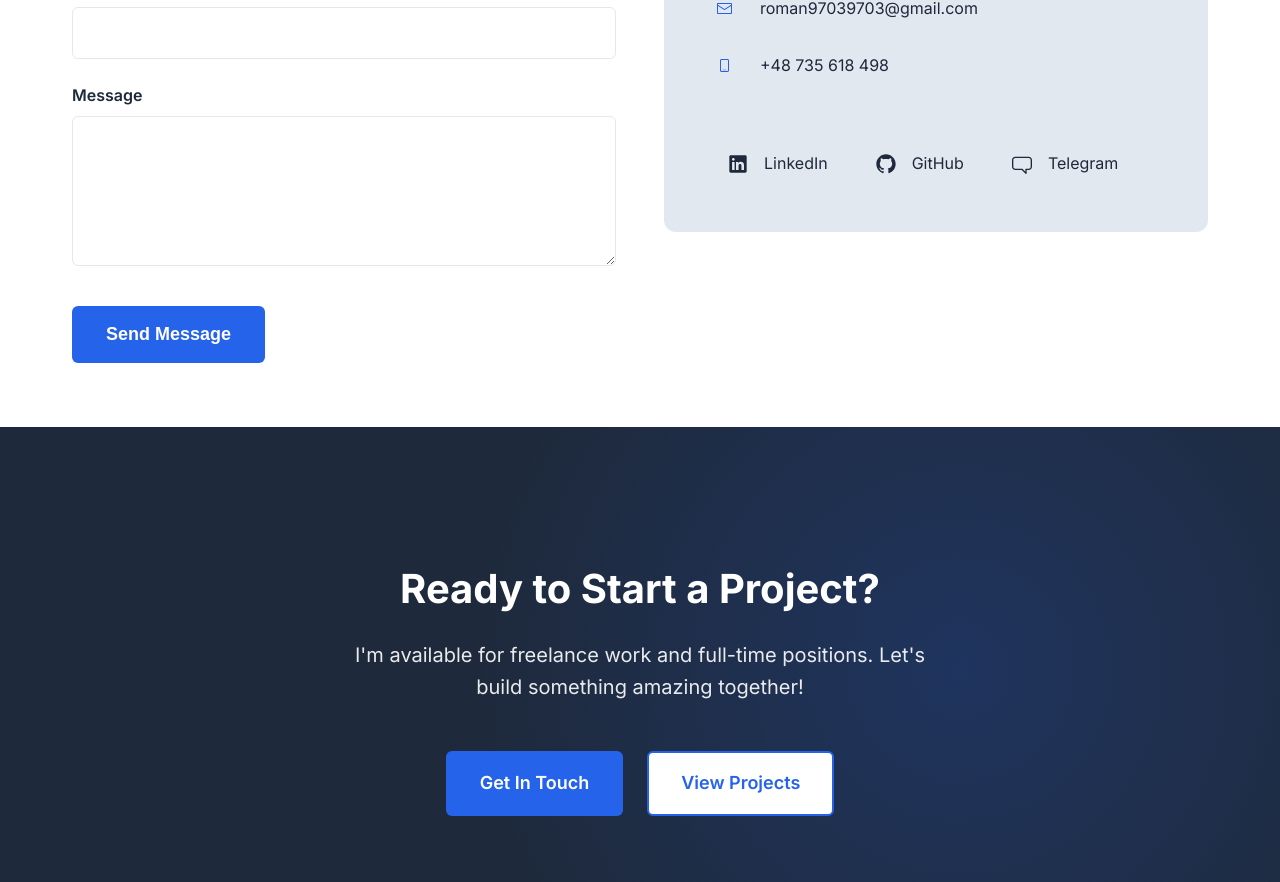
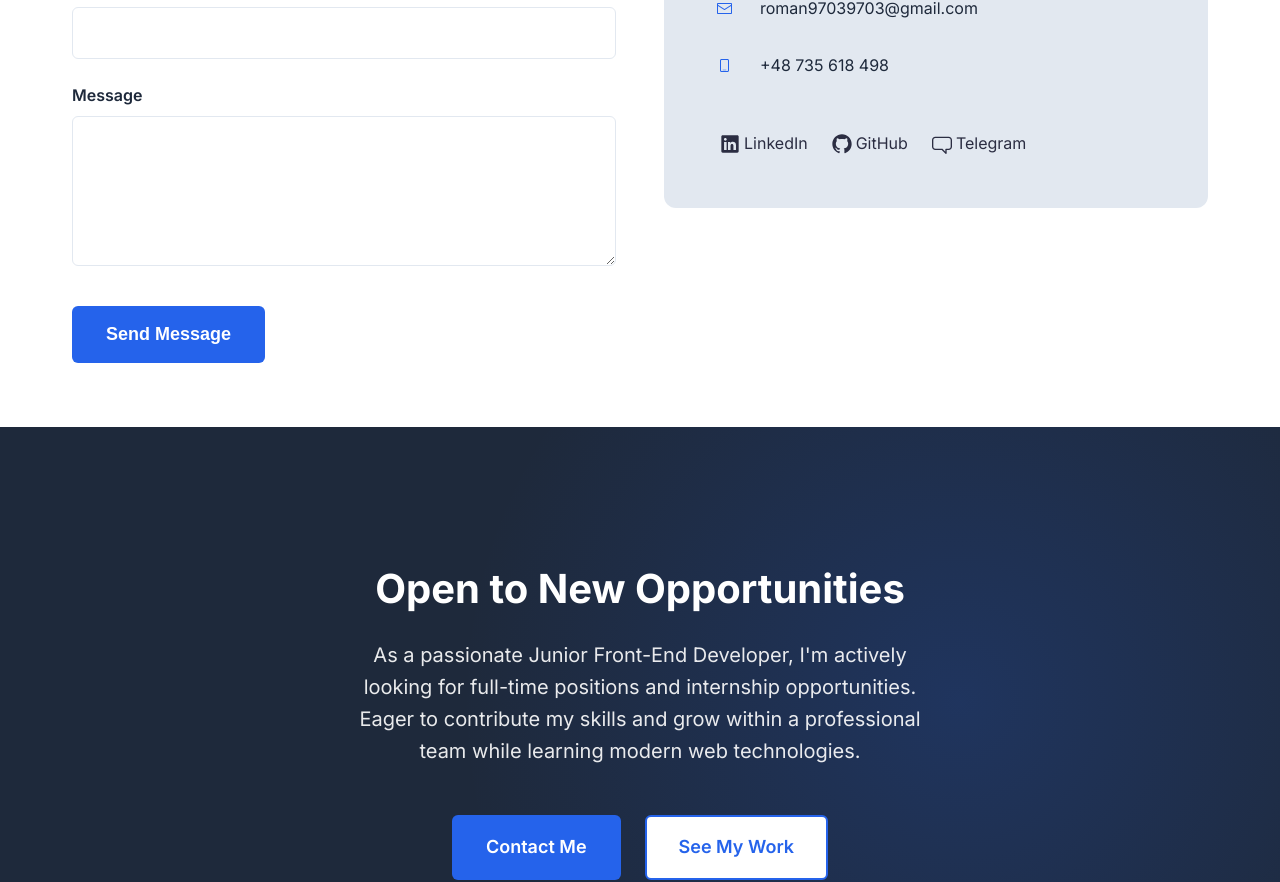
Before and after one commit to Sosnovskyi-Roman/my-portfolio, a Next.js app: page / in a window 1280 px wide. Shown: the part 3401-4283 px from the top of the page. Built offline with nearby package versions, Linux system fonts and the light colour scheme.

Commit message:
add new img and update CTA and Footer section

```diff
--- a/src/components/CTA/CTA.module.scss
+++ b/src/components/CTA/CTA.module.scss
@@ -50,7 +50,6 @@
   }
 }
 
-// Mobile styles
 @media (max-width: 768px) {
   .cta {
     padding: 4rem 0;
--- a/src/components/CTA/CTA.tsx
+++ b/src/components/CTA/CTA.tsx
@@ -5,17 +5,23 @@ export const CTA = () => {
   return (
     <section className={styles.cta}>
       <div className={styles.ctaContainer}>
-        <h3 className={styles.ctaTitle}>Ready to Start a Project?</h3>
+        <h3 className={styles.ctaTitle}>Open to New Opportunities</h3>
         <p className={styles.ctaText}>
-          I&apos;m available for freelance work and full-time positions. Let&apos;s build something
-          amazing together!
+          As a passionate Junior Front-End Developer, I&apos;m actively looking for full-time
+          positions and internship opportunities. Eager to contribute my skills and grow within a
+          professional team while learning modern web technologies.
         </p>
         <div className={styles.ctaButtons}>
           <Button href='#contact' variant='primary' size='lg'>
-            Get In Touch
+            Contact Me
           </Button>
-          <Button href='/projects' variant='secondary' size='lg'>
-            View Projects
+          <Button
+            href='
+          #projects'
+            variant='secondary'
+            size='lg'
+          >
+            See My Work
           </Button>
         </div>
       </div>
--- a/src/components/Contact/Contact.module.scss
+++ b/src/components/Contact/Contact.module.scss
@@ -194,39 +194,67 @@
 .socialLinks {
   display: flex;
   flex-direction: row;
-  gap: $spacing-sm;
-  margin-top: $spacing-xxl;
-
-  @media (max-width: $breakpoint-md) {
-    margin-top: $spacing-lg;
-    justify-content: center;
-    flex-wrap: wrap;
-  }
+  gap: 8px;
+  margin-top: 48px;
 
   a {
     display: flex;
     align-items: center;
-    gap: $spacing-sm;
-    color: $dark-color;
+    gap: 4px;
+    color: #2b2d42;
     text-decoration: none;
-    transition: $transition;
-    padding: $spacing-xs $spacing-sm;
-    border-radius: $border-radius-sm;
-    font-size: $font-base;
+    transition: all 0.3s ease;
+    padding: 4px 8px;
+    border-radius: 4px;
+    font-size: 16px;
 
     &:hover {
-      color: $primary-color;
-      background-color: rgba($primary-color, 0.05);
+      color: #4361ee;
+      background-color: rgba(67, 97, 238, 0.05);
 
       svg {
-        color: $primary-color;
+        color: #4361ee;
+        transform: translateY(-2px);
       }
     }
 
     svg {
       width: 20px;
       height: 20px;
-      transition: $transition;
+      transition: all 0.3s ease;
+      flex-shrink: 0;
+    }
+  }
+
+  @media (max-width: 768px) {
+    margin-top: 32px;
+    justify-content: center;
+    flex-wrap: wrap;
+
+    a {
+      padding: 4px;
+      font-size: 14px;
+
+      svg {
+        width: 18px;
+        height: 18px;
+      }
+    }
+  }
+
+  @media (max-width: 640px) {
+    gap: 6px;
+
+    a {
+      flex-direction: column;
+      text-align: center;
+      padding: 4px;
+      font-size: 12px;
+
+      svg {
+        width: 16px;
+        height: 16px;
+      }
     }
   }
 }
--- a/src/components/Footer/Footer.tsx
+++ b/src/components/Footer/Footer.tsx
@@ -12,11 +12,15 @@ export const Footer = () => {
         </p>
 
         <div className={styles.socialLinks}>
-          <Link href='https://github.com/yourusername' target='_blank' rel='noopener noreferrer'>
+          <Link
+            href='https://github.com/Sosnovskyi-Roman'
+            target='_blank'
+            rel='noopener noreferrer'
+          >
             <GitHubLogoIcon /> GitHub
           </Link>
           <Link
-            href='https://linkedin.com/in/yourprofile'
+            href='https://www.linkedin.com/in/roman-sosnovskyi-86743229a/'
             target='_blank'
             rel='noopener noreferrer'
           >
--- a/src/components/Projects/Projects.tsx
+++ b/src/components/Projects/Projects.tsx
@@ -30,7 +30,7 @@ export const Projects = () => {
       description:
         'Real-time messaging application with CRUD functionality, built with React, Node.js, and MongoDB. Features ShadCN UI and RTK Query.',
       tags: ['React', 'TypeScript', 'Node.js', 'Express', 'MongoDB', 'ShadCN'],
-      image: '/projects/Reco.png',
+      image: '/projects/message-app.png',
       githubUrl: 'https://github.com/Sosnovskyi-Roman/message-app',
       liveUrl: '',
     },
```
Also changed, not shown: public/projects/message-app.png (added).
